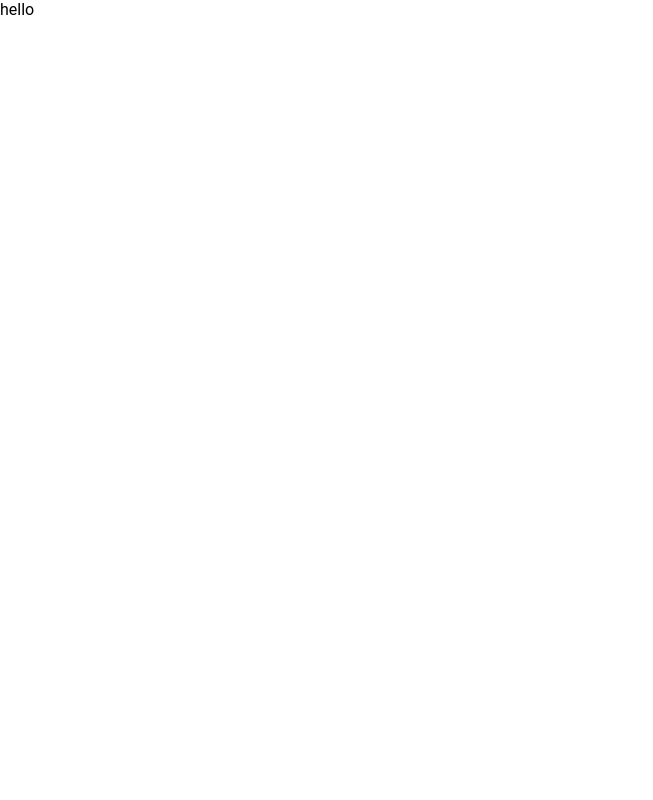
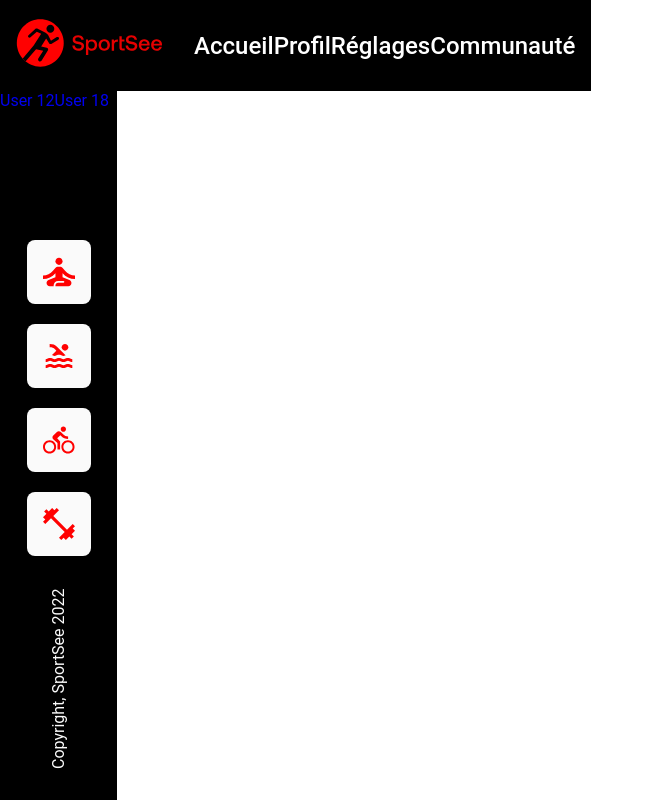
Before and after one commit to ebz8/ElodieBoinZanchi_12_050222-, a React (Create React App) app in the folder my-app/: page / in a window 1280 px wide. Shown: the whole page, without its empty margins (0-653 px from the left). Built offline with nearby package versions, Linux system fonts and the light colour scheme.

Commit message:
add home NavLinks

```diff
--- a/my-app/src/pages/home/home.js
+++ b/my-app/src/pages/home/home.js
@@ -1,9 +1,20 @@
 import './Home.scss'
+
+import HorizontalNav from '../../components/HorizontalNav/HorizontalNav'
+import VerticalNav from '../../components/VerticalNav/VerticalNav'
+
+import { NavLink } from 'react-router-dom'
 
 export default function Home() {
   return (
     <div>
-      hello
+      <HorizontalNav />
+      <VerticalNav />
+      {/* fake navigation just for testing */}
+      <div className="testnavigation">
+        <NavLink to="/user/12">User 12</NavLink>
+        <NavLink to="/user/18">User 18</NavLink>
+      </div>
     </div>
   )
 }
--- a/my-app/src/pages/profil/profil.js
+++ b/my-app/src/pages/profil/profil.js
@@ -1,20 +1,26 @@
 import './Profil.scss'
 
 import { useParams } from 'react-router-dom'
+import { useFetchData } from '../../data/API/hooks/useFetchData'
 
 import HorizontalNav from '../../components/HorizontalNav/HorizontalNav.js'
 import VerticalNav from '../../components/VerticalNav/VerticalNav.js'
 import Dashboard from '../../components/Dashboard/Dashboard.js'
 
-import { useFetchData } from '../../data/API/hooks/useFetchData'
 
 export default function Profil() {
   // get the current User
   const params = useParams()
   const userId = params.id
-
-  const { isLoaded, error,
-    userInfos, userActivity, userPerformance, userAverageSessions } = useFetchData(userId)
+  // fetch data
+  const {
+    isLoaded,
+    error,
+    userInfos,
+    userActivity,
+    userPerformance,
+    userAverageSessions
+  } = useFetchData(userId)
 
   return error ? <p>Erreur : {error}</p>
   : !isLoaded ? <p>Chargement</p>
@@ -30,5 +36,4 @@ export default function Profil() {
         userAverageSessions={userAverageSessions}
       />
     </>
-
 }
```
